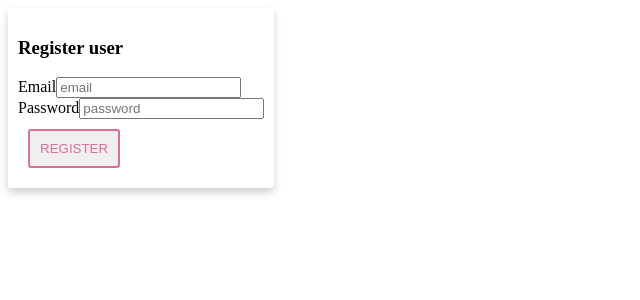
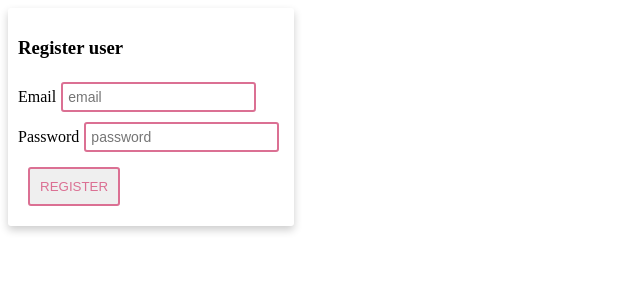
Before and after one commit to LucaPierfederici/si_test, a React app: page /register in a window 1280 px wide. Shown: the top 300 px of the page, without its empty margins (0-640 px from the left). Built offline with nearby package versions, Linux system fonts and the light colour scheme.

Commit message:
Input element

```diff
--- a/src/app/ui/components/UserForm/index.jsx
+++ b/src/app/ui/components/UserForm/index.jsx
@@ -6,6 +6,7 @@ import PropTypes from 'prop-types';
 import { UsersListAction } from '../../../store/usersList/usersList.actions';
 import capitalize from 'lodash/capitalize';
 import { Button } from '../../components/elements/Button';
+import { Input } from '../../components/elements/Input';
 
 class UserForm extends React.Component {
 
@@ -35,11 +36,11 @@ class UserForm extends React.Component {
         <form >
           <div>
             <label>Email</label>
-            <input placeholder="email" onChange={e => this.setState({ email: e.target.value })} />
+            <Input placeholder="email" onChange={e => this.setState({ email: e.target.value })} />
           </div>
           <div>
             <label>Password</label>
-            <input placeholder="password" onChange={e => this.setState({ password: e.target.value })} type="password" />
+            <Input placeholder="password" onChange={e => this.setState({ password: e.target.value })} type="password" />
           </div>
           <Button type="submit" onClick={this.onClick.bind(this)}>{this.props.type.toUpperCase()}</Button>
         </form>
--- /dev/null
+++ b/src/app/ui/components/elements/Input/index.jsx
@@ -0,0 +1,9 @@
+import styled from 'styled-components'
+
+export const Input = styled.input`
+font-size: 14px;
+border: 2px solid ${props => props.color || "palevioletred"};
+border-radius: 3px;
+padding: 5px;
+margin: 5px;
+`
```
Also changed, not shown: 1 other file (tests, documents, lock files or other folders).
